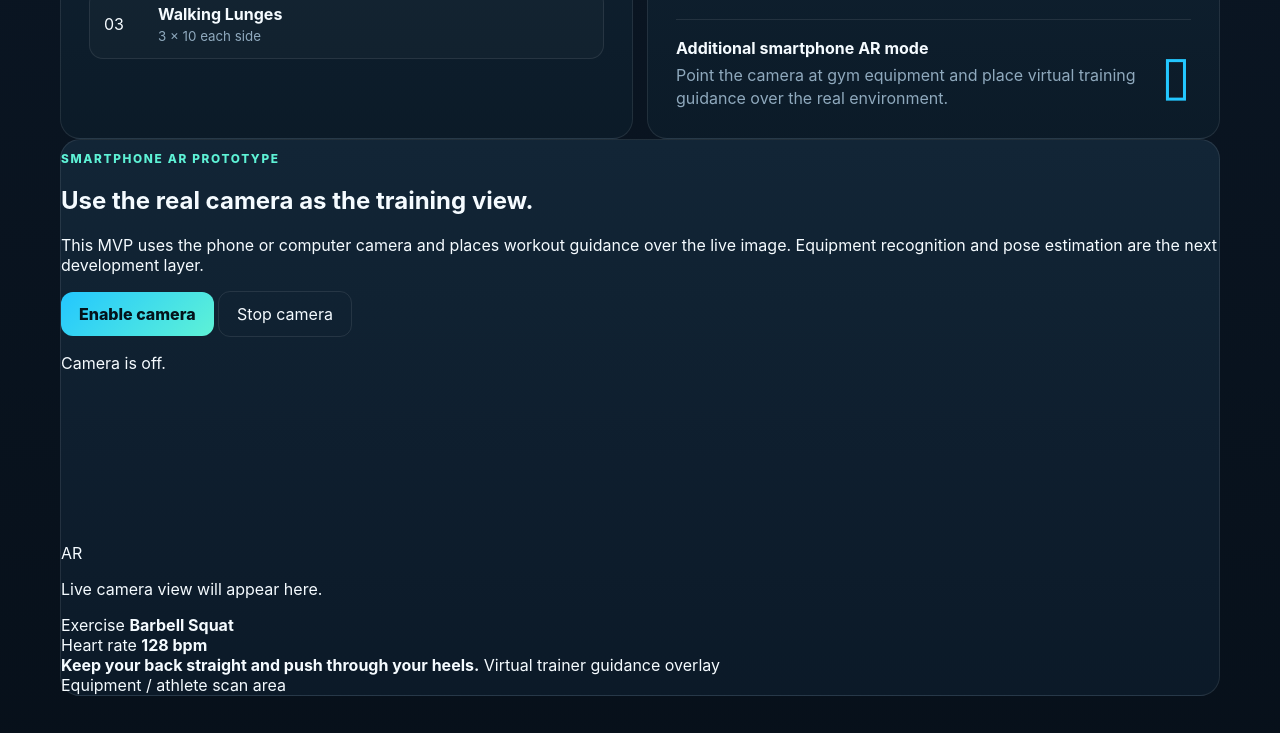
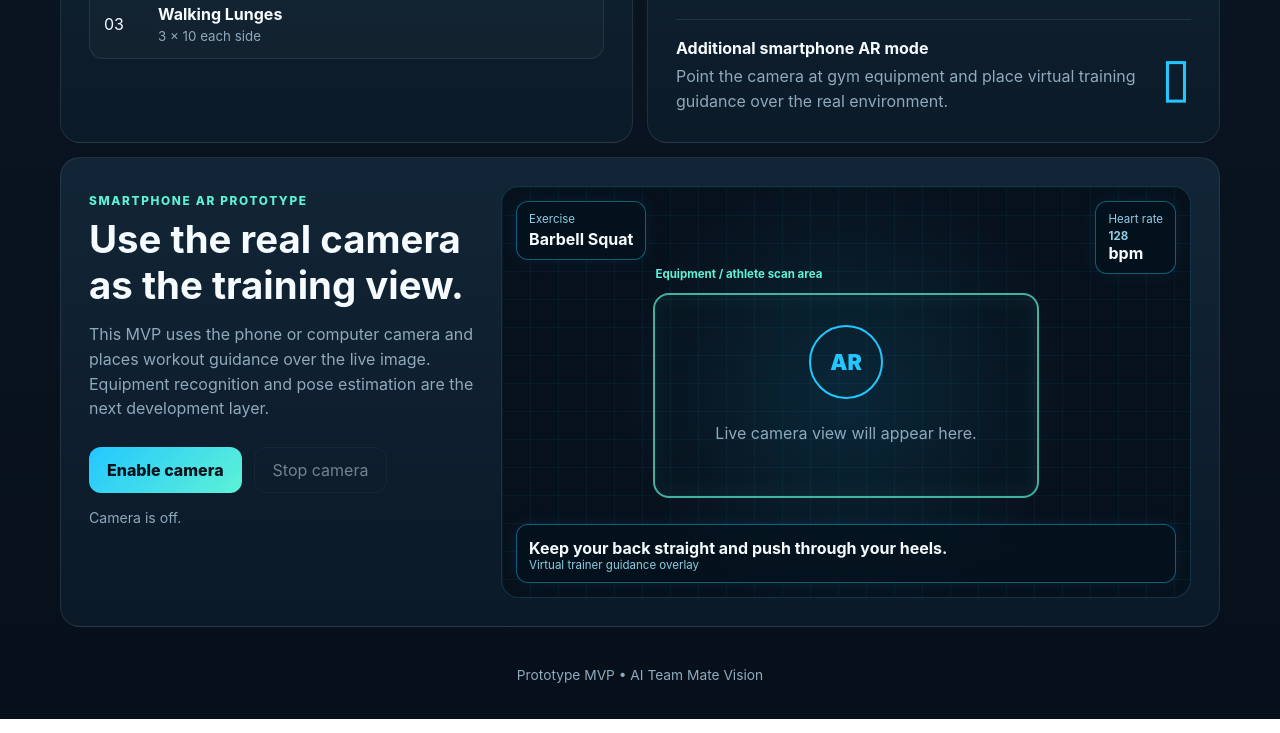
Before and after one commit to Xttop/AI-Team-Mate-Vision, a plain HTML site: page index.html in a window 1280 px wide. Shown: the part 1051-1784 px from the top of the page. Drawn offline with Linux system fonts and the light colour scheme.

Commit message:
Style AR camera prototype and HUD

```diff
--- a/styles.css
+++ b/styles.css
@@ -11,6 +11,8 @@
 }
 
 * { box-sizing: border-box; }
+
+html { scroll-behavior: smooth; }
 
 body {
   margin: 0;
@@ -100,7 +102,8 @@ button { font: inherit; }
   font-size: .74rem;
 }
 
-.hero-actions {
+.hero-actions,
+.camera-actions {
   display: flex;
   gap: 12px;
   flex-wrap: wrap;
@@ -128,7 +131,14 @@ button { font: inherit; }
   padding: 12px 18px;
 }
 
-.primary:hover, .secondary:hover, .mini:hover { transform: translateY(-1px); }
+button:disabled {
+  opacity: .45;
+  cursor: not-allowed;
+}
+
+.primary:hover:not(:disabled),
+.secondary:hover:not(:disabled),
+.mini:hover:not(:disabled) { transform: translateY(-1px); }
 
 .coach-stage {
   min-height: 390px;
@@ -306,15 +316,126 @@ button { font: inherit; }
   border-top: 1px solid var(--line);
 }
 
-.ar-mode p {
+.ar-mode p,
+.camera-copy p {
   color: var(--muted);
   margin: 6px 0 0;
-  line-height: 1.45;
+  line-height: 1.55;
 }
 
 .phone {
   font-size: 3.4rem;
   color: var(--accent);
+}
+
+.camera-section {
+  margin-top: 14px;
+  padding: 28px;
+  display: grid;
+  grid-template-columns: .72fr 1.28fr;
+  gap: 24px;
+  align-items: stretch;
+}
+
+.camera-copy h2 {
+  font-size: clamp(1.8rem, 3vw, 2.7rem);
+  margin: 6px 0 14px;
+}
+
+.camera-status {
+  margin-top: 14px !important;
+  font-size: .88rem;
+}
+
+.camera-view {
+  min-height: 410px;
+  position: relative;
+  overflow: hidden;
+  border-radius: 18px;
+  border: 1px solid rgba(35,199,255,.2);
+  background:
+    radial-gradient(circle at center, rgba(35,199,255,.12), transparent 56%),
+    #07111c;
+}
+
+.camera-view video {
+  width: 100%;
+  height: 100%;
+  min-height: 410px;
+  display: block;
+  object-fit: cover;
+}
+
+.camera-placeholder {
+  position: absolute;
+  inset: 0;
+  display: grid;
+  place-items: center;
+  align-content: center;
+  gap: 8px;
+  color: var(--muted);
+  text-align: center;
+  background:
+    linear-gradient(rgba(35,199,255,.05) 1px, transparent 1px),
+    linear-gradient(90deg, rgba(35,199,255,.05) 1px, transparent 1px);
+  background-size: 28px 28px;
+}
+
+.camera-placeholder span {
+  width: 74px;
+  height: 74px;
+  border-radius: 50%;
+  display: grid;
+  place-items: center;
+  border: 2px solid var(--accent);
+  color: var(--accent);
+  font-weight: 900;
+  font-size: 1.35rem;
+}
+
+.hud {
+  position: absolute;
+  z-index: 3;
+  padding: 10px 12px;
+  border: 1px solid rgba(35,199,255,.42);
+  border-radius: 12px;
+  background: rgba(4,18,30,.72);
+  backdrop-filter: blur(10px);
+  box-shadow: 0 0 18px rgba(35,199,255,.08);
+}
+
+.hud span {
+  color: #8fcde2;
+  font-size: .72rem;
+  display: block;
+}
+
+.hud strong {
+  display: block;
+  margin-top: 3px;
+}
+
+.hud-top-left { top: 14px; left: 14px; }
+.hud-top-right { top: 14px; right: 14px; }
+.hud-bottom { left: 14px; right: 14px; bottom: 14px; }
+
+.target-frame {
+  position: absolute;
+  z-index: 2;
+  inset: 26% 22% 24%;
+  border: 2px solid rgba(94,242,214,.7);
+  border-radius: 16px;
+  box-shadow: inset 0 0 30px rgba(94,242,214,.08);
+  pointer-events: none;
+}
+
+.target-frame span {
+  position: absolute;
+  top: -28px;
+  left: 0;
+  color: var(--accent-2);
+  font-size: .72rem;
+  font-weight: 700;
 }
 
 footer {
@@ -325,7 +446,7 @@ footer {
 }
 
 @media (max-width: 900px) {
-  .hero, .workspace { grid-template-columns: 1fr; }
+  .hero, .workspace, .camera-section { grid-template-columns: 1fr; }
   .dashboard { grid-template-columns: 1fr 1fr; }
 }
 
@@ -335,4 +456,8 @@ footer {
   .hero { padding: 24px; }
   .dashboard { grid-template-columns: 1fr; }
   .coach-stage { min-height: 330px; }
+  .camera-section { padding: 20px; }
+  .camera-view,
+  .camera-view video { min-height: 360px; }
+  .target-frame { inset: 28% 12% 24%; }
 }
```
